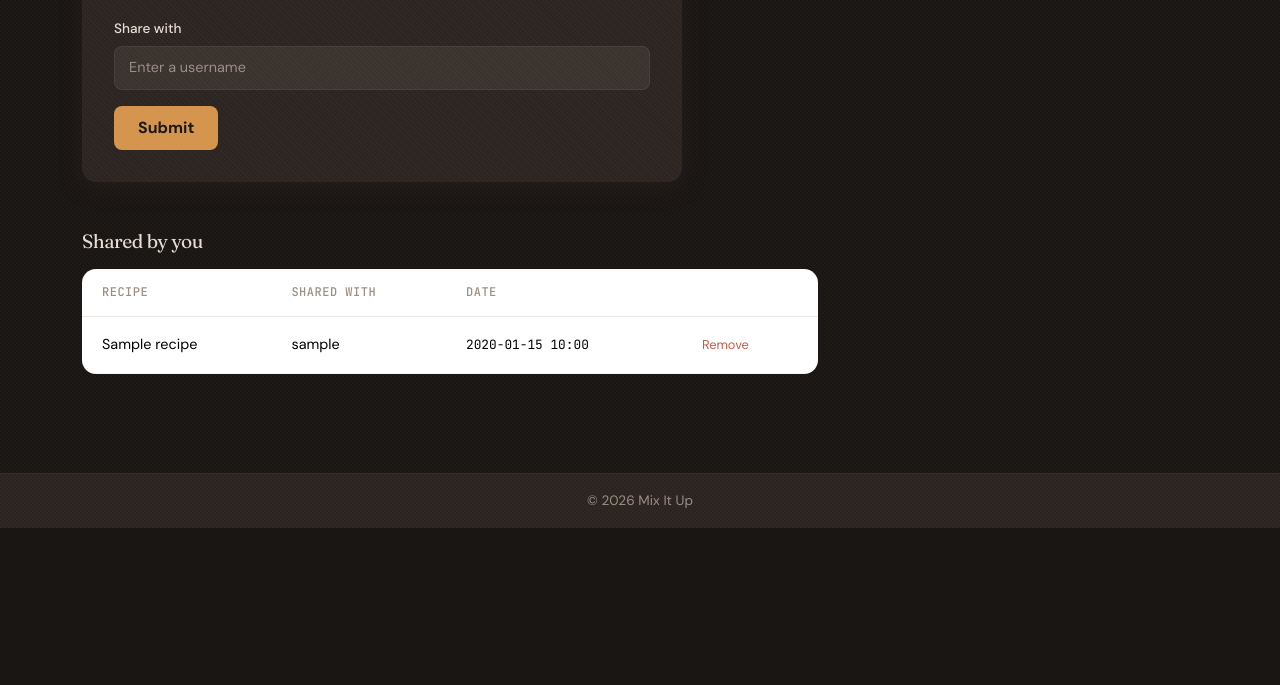
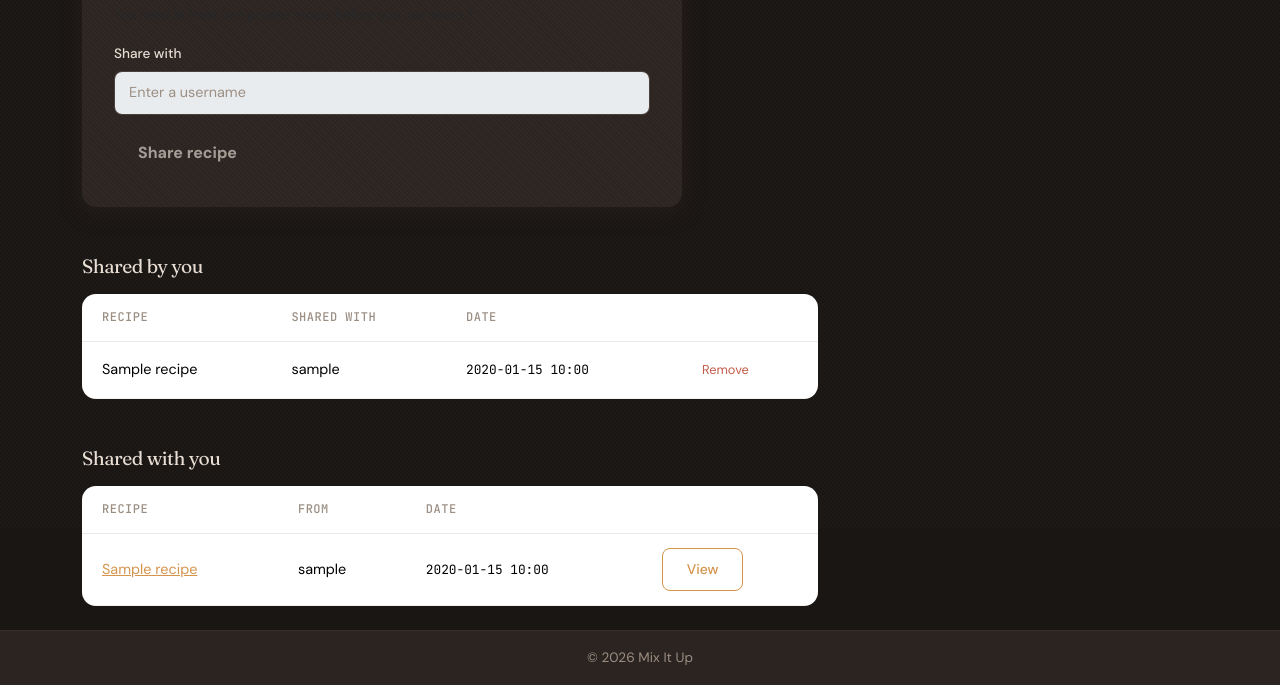
Before and after one commit to mangomaza/CITS5505-Group-Project, a Flask app: template app/templates/share.html in a window 1280 px wide. Shown: the part 272-957 px from the top of the page. Before the commit the page ends 800 px from the top, so only its background shows below. Run offline with Flask 3, Linux system fonts and the light colour scheme; tables that the repository leaves empty hold one stand-in row (values such as "Sample post"); the template is opened without the code that fills it: values that come from a table or form of the project are taken from there, most other values are stand-ins (such as "Sample title", 1, 10 or a date in 2020); form fields are guessed from the names that the template uses.

Commit message:
WIP: preserve share feature work before merging main

```diff
--- a/app/forms/share_forms.py
+++ b/app/forms/share_forms.py
@@ -2,12 +2,11 @@ from flask_wtf import FlaskForm
 from wtforms import SelectField, StringField, SubmitField
 from wtforms.validators import DataRequired, Length, ValidationError
 
+from app.extensions import db
 from app.models import Recipe, SharedAccess, User
 
 
 class ShareRecipeForm(FlaskForm):
-    """Form for granting another user read access to one private recipe."""
-
     recipe_id = SelectField(
         'Recipe',
         coerce=int,
@@ -25,47 +24,59 @@ class ShareRecipeForm(FlaskForm):
     def __init__(self, owner=None, *args, **kwargs):
         super().__init__(*args, **kwargs)
         self.owner = owner
+        self.target_user = None
+        self.recipe = None
 
     def set_recipe_choices(self, recipes):
-        self.recipe_id.choices = [
+        self.recipe_id.choices = [(0, 'Select a recipe to share')] + [
             (recipe.id, recipe.name)
             for recipe in recipes
         ]
 
     def validate_recipe_id(self, field):
-        if self.owner is None or getattr(self.owner, 'id', None) is None:
+        if self.owner is None or not getattr(self.owner, 'is_authenticated', False):
             raise ValidationError('You must be logged in to share a recipe.')
 
-        recipe = Recipe.query.filter_by(id=field.data).first()
+        if field.data == 0:
+            raise ValidationError('Please choose one of your recipes.')
+
+        recipe = db.session.get(Recipe, field.data)
         if recipe is None:
             raise ValidationError('Selected recipe does not exist.')
-
         if recipe.creator_id != self.owner.id:
             raise ValidationError('You can only share recipes you created.')
+        if recipe.is_public:
+            raise ValidationError('Only private recipes can be shared from this page.')
 
-        if recipe.is_public:
-            raise ValidationError('Public recipes do not need an extra share grant.')
+        self.recipe = recipe
 
     def validate_username(self, field):
-        if self.owner is None or getattr(self.owner, 'id', None) is None:
+        if self.owner is None or not getattr(self.owner, 'is_authenticated', False):
             raise ValidationError('You must be logged in to share a recipe.')
 
-        target_username = (field.data or '').strip()
-        field.data = target_username
-        target_user = User.query.filter_by(username=target_username).first()
+        username = (field.data or '').strip()
+        field.data = username
+        target_user = db.session.execute(
+            db.select(User).where(db.func.lower(User.username) == username.lower())
+        ).scalar_one_or_none()
 
         if target_user is None:
             raise ValidationError('No user exists with that username.')
-
         if target_user.id == self.owner.id:
             raise ValidationError('You cannot share a recipe with yourself.')
 
-        if not self.recipe_id.data:
-            return
+        if self.recipe_id.data:
+            existing_grant = db.session.execute(
+                db.select(SharedAccess).where(
+                    SharedAccess.recipe_id == self.recipe_id.data,
+                    SharedAccess.shared_with_user_id == target_user.id,
+                )
+            ).scalar_one_or_none()
+            if existing_grant is not None:
+                raise ValidationError('That user already has access to this recipe.')
 
-        existing_grant = SharedAccess.query.filter_by(
-            recipe_id=self.recipe_id.data,
-            shared_with_user_id=target_user.id,
-        ).first()
-        if existing_grant is not None:
-            raise ValidationError('That user already has access to this recipe.')
+        self.target_user = target_user
+
+
+class RevokeShareForm(FlaskForm):
+    submit = SubmitField('Remove')
--- a/app/templates/share.html
+++ b/app/templates/share.html
@@ -14,45 +14,36 @@
         <h1 class="mb-4">Share a recipe</h1>
 
         <div class="form-card share-form">
-          <form method="post" action="{{ url_for('main.share') }}">
-            {% if form %}
-              {{ form.hidden_tag() }}
-            {% endif %}
-
+          <form method="post" action="{{ url_for('main.share') }}" novalidate>
+            {{ form.hidden_tag() }}
             <div class="mb-3">
-              <label for="shareRecipe" class="form-label">Recipe</label>
-              {% if form %}
-                {{ form.recipe_id(class="form-select", id="shareRecipe") }}
-                {% for error in form.recipe_id.errors %}
-                  <div class="text-danger small mt-1">{{ error }}</div>
-                {% endfor %}
-              {% else %}
-                <select class="form-select" id="shareRecipe" disabled>
-                  <option selected>Your private recipes will load here</option>
-                </select>
-                <div class="form-text">Draft placeholder until auth and form wiring are merged.</div>
+              {{ form.recipe_id.label(class="form-label") }}
+              {{ form.recipe_id(
+                class="form-select" + (" is-invalid" if form.recipe_id.errors else ""),
+                id="shareRecipe",
+                disabled=not has_private_recipes
+              ) }}
+              {% for error in form.recipe_id.errors %}
+                <div class="invalid-feedback">{{ error }}</div>
+              {% endfor %}
+              {% if not has_private_recipes %}
+                <div class="form-text">You need at least one private recipe before you can share it.</div>
               {% endif %}
             </div>
-
             <div class="mb-3">
-              <label for="shareWith" class="form-label">Share with</label>
-              {% if form %}
-                {{ form.username(class="form-control", id="shareWith", placeholder="Enter a username") }}
-                {% for error in form.username.errors %}
-                  <div class="text-danger small mt-1">{{ error }}</div>
-                {% endfor %}
-              {% else %}
-                <input type="text" class="form-control" id="shareWith" placeholder="Enter a username" disabled>
-              {% endif %}
+              {{ form.username.label(class="form-label") }}
+              {{ form.username(
+                class="form-control" + (" is-invalid" if form.username.errors else ""),
+                id="shareWith",
+                placeholder="Enter a username",
+                autocomplete="username",
+                disabled=not has_private_recipes
+              ) }}
+              {% for error in form.username.errors %}
+                <div class="invalid-feedback">{{ error }}</div>
+              {% endfor %}
             </div>
-
-            {% if form %}
-              {{ form.submit(class="btn btn-mix") }}
-            {% else %}
-              <button type="submit" class="btn btn-mix" disabled>
-                <i class="bi bi-share me-1"></i> Share recipe
-              </button>
-            {% endif %}
+            {{ form.submit(class="btn btn-mix", disabled=not has_private_recipes) }}
           </form>
         </div>
 
@@ -74,10 +65,11 @@
                     <td>{{ grant.recipe.name }}</td>
                     <td>{{ grant.shared_with.username }}</td>
                     <td class="font-mono" style="font-size:0.8rem;">
-                      {{ grant.created_at.strftime('%Y-%m-%d %H:%M') if grant.created_at else '' }}
+                      {{ grant.created_at.strftime('%Y-%m-%d %H:%M') }}
                     </td>
                     <td>
                       <form method="post" action="{{ url_for('main.remove_share', grant_id=grant.id) }}">
+                        {{ revoke_form.hidden_tag() }}
                         <button type="submit" class="btn-unshare">Remove</button>
                       </form>
                     </td>
@@ -92,6 +84,46 @@
           </div>
         </div>
 
+        <div class="share-history">
+          <h3>Shared with you</h3>
+          <div class="share-table">
+            <table class="table">
+              <thead>
+                <tr>
+                  <th>Recipe</th>
+                  <th>From</th>
+                  <th>Date</th>
+                  <th></th>
+                </tr>
+              </thead>
+              <tbody>
+                {% for grant in shared_with_you %}
+                  <tr>
+                    <td>
+                      <a href="{{ url_for('main.recipe_detail', recipe_id=grant.recipe.id) }}">
+                        {{ grant.recipe.name }}
+                      </a>
+                    </td>
+                    <td>{{ grant.granted_by.username }}</td>
+                    <td class="font-mono" style="font-size:0.8rem;">
+                      {{ grant.created_at.strftime('%Y-%m-%d %H:%M') }}
+                    </td>
+                    <td>
+                      <a href="{{ url_for('main.recipe_detail', recipe_id=grant.recipe.id) }}" class="btn btn-outline-mix btn-sm">
+                        View
+                      </a>
+                    </td>
+                  </tr>
+                {% else %}
+                  <tr>
+                    <td colspan="4" class="text-muted">Nothing has been shared with you yet.</td>
+                  </tr>
+                {% endfor %}
+              </tbody>
+            </table>
+          </div>
+        </div>
+
       </div>
     </div>
   </main>
```
Also changed, not shown: app/forms/__init__.py (+9 -2 lines), app/routes/main_routes.py (+67 -25 lines), app/templates/recipe_detail.html (+27 -25 lines).
